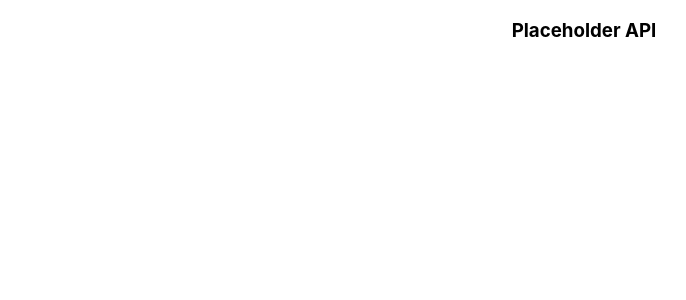
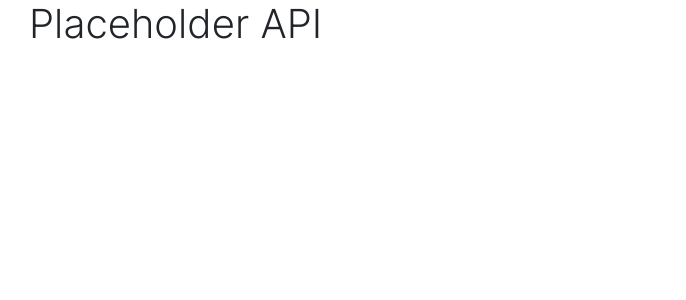
Before and after one commit to iliaroger/node-api, a React (Create React App) app: page / in a window 1280 px wide. Shown: the top 300 px of the page, without its empty margins (56-742 px from the left). Built offline with nearby package versions, Linux system fonts and the light colour scheme.

Commit message:
reinstalled packages

```diff
--- a/package.json
+++ b/package.json
@@ -6,7 +6,9 @@
     "@testing-library/jest-dom": "^4.2.4",
     "@testing-library/react": "^9.3.2",
     "@testing-library/user-event": "^7.1.2",
+    "bootstrap": "^4.5.0",
     "react": "^16.13.1",
+    "react-bootstrap": "^1.2.2",
     "react-dom": "^16.13.1",
     "react-scripts": "3.4.1"
   },
--- a/src/App.css
+++ b/src/App.css
@@ -1,38 +1,3 @@
-.App {
-  text-align: center;
+.mainViewRow {
+  font-family: inter-light;
 }
-
-.App-logo {
-  height: 40vmin;
-  pointer-events: none;
-}
-
-@media (prefers-reduced-motion: no-preference) {
-  .App-logo {
-    animation: App-logo-spin infinite 20s linear;
-  }
-}
-
-.App-header {
-  background-color: #282c34;
-  min-height: 100vh;
-  display: flex;
-  flex-direction: column;
-  align-items: center;
-  justify-content: center;
-  font-size: calc(10px + 2vmin);
-  color: white;
-}
-
-.App-link {
-  color: #61dafb;
-}
-
-@keyframes App-logo-spin {
-  from {
-    transform: rotate(0deg);
-  }
-  to {
-    transform: rotate(360deg);
-  }
-}
--- a/src/App.js
+++ b/src/App.js
@@ -1,10 +1,11 @@
 import React from 'react';
 import './App.css';
+import MainView from './components/mainView';
 
 function App() {
   return (
-    <div className="App">
-      <h3>Placeholder API</h3>
+    <div className="container mainContainer">
+      <MainView></MainView>
     </div>
   );
 }
--- /dev/null
+++ b/src/components/mainView.js
@@ -0,0 +1,13 @@
+import React from 'react';
+
+export default function mainView() {
+  return (
+    <>
+      <div className="row mainViewRow">
+        <div className="col-md-12">
+          <h1>Placeholder API</h1>
+        </div>
+      </div>
+    </>
+  );
+}
--- a/src/index.css
+++ b/src/index.css
@@ -7,7 +7,22 @@ body {
   -moz-osx-font-smoothing: grayscale;
 }
 
-code {
-  font-family: source-code-pro, Menlo, Monaco, Consolas, 'Courier New',
-    monospace;
+@font-face {
+  font-family: inter-light;
+  src: url('../src/fonts/Inter-Light-slnt=0.ttf');
 }
+
+@font-face {
+  font-family: inter-thin;
+  src: url('../src/fonts/Inter-Thin-slnt=0.ttf');
+}
+
+@font-face {
+  font-family: inter-medium;
+  src: url('../src/fonts/Inter-Medium-slnt=0.ttf');
+}
+
+@font-face {
+  font-family: inter-regular;
+  src: url('../src/fonts/Inter-Regular-slnt=0.ttf');
+}
--- a/src/index.js
+++ b/src/index.js
@@ -1,5 +1,6 @@
 import React from 'react';
 import ReactDOM from 'react-dom';
+import 'bootstrap/dist/css/bootstrap.min.css';
 import './index.css';
 import App from './App';
 
```
Also changed, not shown: 1 other file (tests, documents, lock files or other folders).
